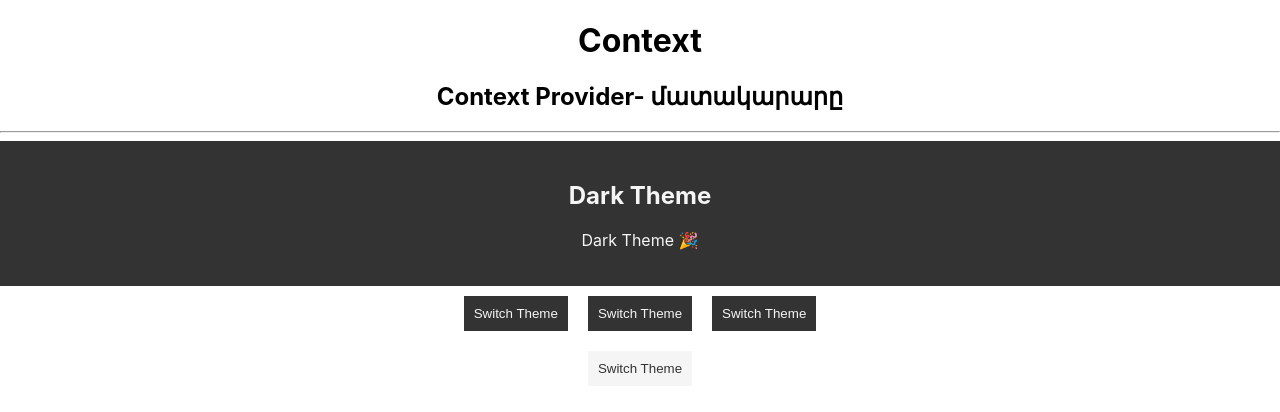
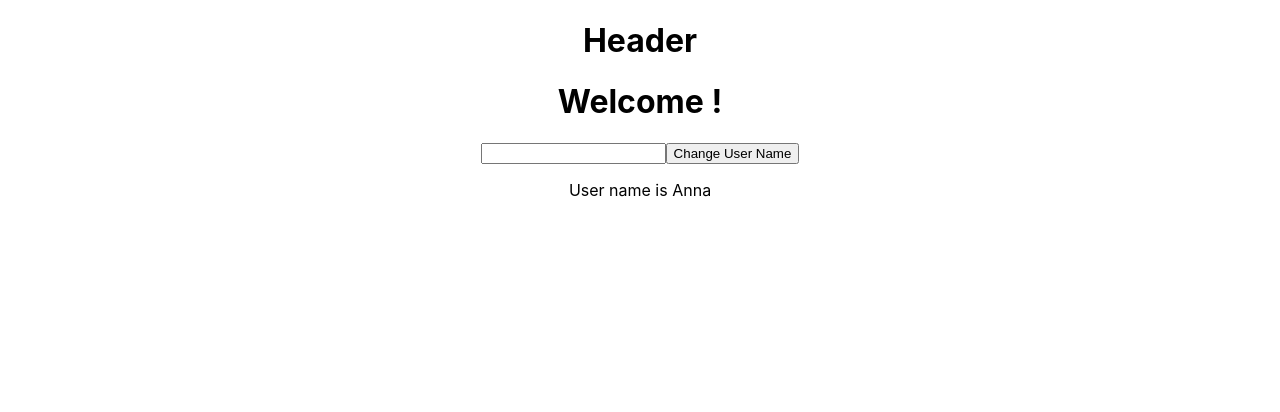
Before and after one commit to hakobyanviktoria8/Scrimba_React, a React (Create React App) app: page / in a window 1280 px wide. Shown: the top 412 px of the page. Built offline with nearby package versions, Linux system fonts and the light colour scheme.

Commit message:
user Context

```diff
--- a/src/App.js
+++ b/src/App.js
@@ -1,10 +1,14 @@
 import React from "react";
 import './App.css';
+import UserContext2Provider from "./UserContext2";
 // import Intro from "./introduction/introduction";
 // import Reusability from "./Reusability/Reusability";
 // import Performance from "./Performance/Performance";
 // import {ReduxComp} from "./Redux/Redux";
-import {Context} from "./Context/Context";
+// import {Context} from "./Context/Context";
+// import ContextProviderConsumer from "./ContextProviderConsumer";
+import UserContextProvider from "./UserContext";
+
 
 function App() {
     return (
@@ -12,8 +16,10 @@ function App() {
             {/*<Intro/>*/}
             {/*<Reusability/>*/}
             {/*<Performance/>*/}
-            <Context/>
-
+            {/*<Context/>*/}
+            {/*<ContextProviderConsumer/>*/}
+            <UserContextProvider/>
+            <UserContext2Provider/>
             {/*<ReduxComp/>*/}
         </div>
     );
--- /dev/null
+++ b/src/ContextProviderConsumer/ContextProviderConsumer.css
@@ -0,0 +1,24 @@
+body {
+    margin: 0;
+    padding: 0;
+}
+
+header {
+    padding: 20px;
+}
+
+.dark-theme {
+    background-color: #333333;
+    color: whitesmoke;
+}
+
+.light-theme {
+    background-color: whitesmoke;
+    color: #333333;
+}
+
+button {
+    padding: 10px;
+    border: none;
+    margin: 10px;
+}
--- /dev/null
+++ b/src/ContextProviderConsumer/Header.js
@@ -0,0 +1,18 @@
+import React from "react";
+import {ThemeContextConsumer} from "./themeContext";
+
+const Header = () => {
+    return (
+        <ThemeContextConsumer>
+            {
+                context => (
+                    <header className={`${context.theme}-theme`}>
+                        <h2>{context.theme === "light" ? "Light" : "Dark"} Theme</h2>
+                    </header>
+                )
+            }
+        </ThemeContextConsumer>
+    )
+};
+
+export default Header
--- /dev/null
+++ b/src/ContextProviderConsumer/index.js
@@ -0,0 +1,16 @@
+import React from "react";
+import {ThemeContextProvider} from "./themeContext";
+import Header from "./Header";
+import "./ContextProviderConsumer.css";
+import Button from "./Button";
+
+const ContextProviderConsumer = () => {
+    return (
+        <ThemeContextProvider>
+            <Header/>
+            <Button/>
+        </ThemeContextProvider>
+    )
+};
+
+export default ContextProviderConsumer
--- /dev/null
+++ b/src/UserContext/Header.js
@@ -0,0 +1,19 @@
+import React from "react";
+import UserContext from "./UserContext"
+
+const Header = () => {
+    return (
+        <UserContext.Consumer>
+            {
+                user => (
+                    <>
+                        <h1>Header</h1>
+                        <div>{user}</div>
+                    </>
+                )
+            }
+        </UserContext.Consumer>
+    )
+};
+
+export default Header
--- /dev/null
+++ b/src/UserContext/UserContext.js
@@ -0,0 +1,3 @@
+import React from "react";
+const UserContext = React.createContext();
+export default UserContext
--- /dev/null
+++ b/src/UserContext/index.js
@@ -0,0 +1,20 @@
+import React, {useState} from "react";
+import UserContext from "./UserContext"
+import Header from "./Header";
+
+const UserContextProvider = () => {
+    const [name, setName]= useState("")
+    const handleChange = (e)=>{
+        setName(e.target.value);
+    }
+    return (
+        <UserContext.Provider value={name}>
+            <Header/>
+            <h1>Welcome {name}!</h1>
+            <input type="text" name="user" value={name} onChange={handleChange}/>
+            <button>Change User Name</button>
+        </UserContext.Provider>
+    )
+};
+
+export default UserContextProvider
--- /dev/null
+++ b/src/UserContext2/Header.js
@@ -0,0 +1,16 @@
+import React from "react";
+import UserContext2 from "./userContext2";
+
+const Header = () => {
+    return (
+        <UserContext2.Consumer>
+            {
+                user => (
+                    <p>User name is {user}</p>
+                )
+            }
+        </UserContext2.Consumer>
+    )
+};
+
+export default Header
--- /dev/null
+++ b/src/UserContext2/index.js
@@ -0,0 +1,13 @@
+import React from "react";
+import UserContext2 from "./userContext2";
+import Header from "./Header";
+
+const UserContext2Provider = () => {
+    return (
+        <UserContext2.Provider value="Anna">
+            <Header/>
+        </UserContext2.Provider>
+    )
+};
+
+export default UserContext2Provider
--- /dev/null
+++ b/src/UserContext2/userContext2.js
@@ -0,0 +1,4 @@
+import React from "react";
+
+const UserContext2 = React.createContext();
+export default UserContext2
```
Also changed, not shown: src/ContextProviderConsumer/Button.js (added, +16 -0 lines), src/ContextProviderConsumer/themeContext.js (added, +29 -0 lines).
